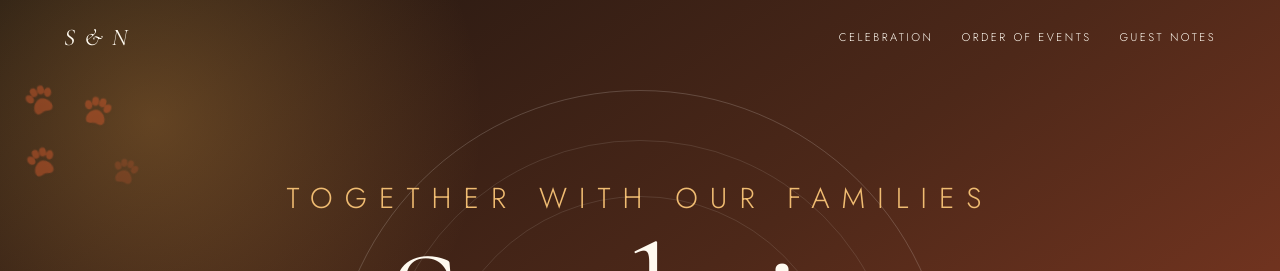
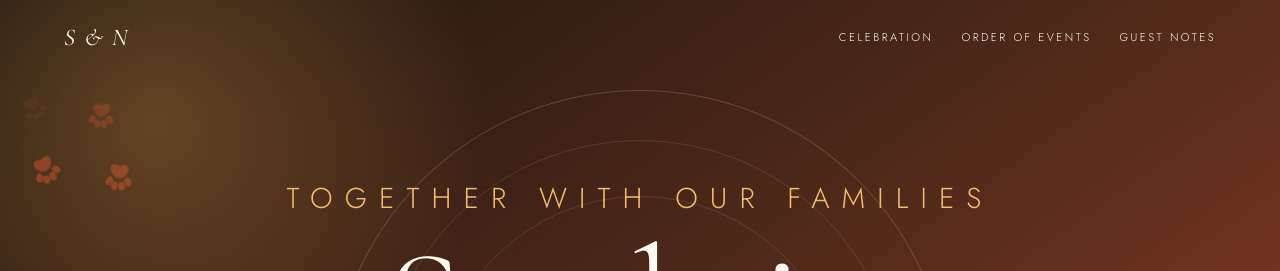
Before and after one commit to sreil-26/sreil26-TheInvite, a plain HTML site: page index.html in a window 1280 px wide. Shown: the top 271 px of the page. Drawn offline with nearby package versions, Linux system fonts and the light colour scheme.

Commit message:
Update index.html

```diff
--- a/index.html
+++ b/index.html
@@ -57,6 +57,7 @@
       pointer-events: none;
       will-change: transform;
       filter: drop-shadow(0 2px 3px rgba(32, 21, 13, .14));
+      transform-origin: center;
     }
     .paw-mark {
       position: absolute;
@@ -70,22 +71,22 @@
     .paw-one {
       top: 0;
       left: 5px;
-      transform: translate3d(var(--step-x, 0), var(--step-y, 0), 0) rotate(-18deg) scale(var(--step-scale, 1));
+      transform: rotate(164deg) scale(var(--step-scale, 1));
     }
     .paw-two {
       top: 22px;
       right: 5px;
-      transform: translate3d(var(--step-x, 0), var(--step-y, 0), 0) rotate(16deg) scale(var(--step-scale, 1));
+      transform: rotate(196deg) scale(var(--step-scale, 1));
     }
     .paw-three {
       top: 62px;
       left: 2px;
-      transform: translate3d(var(--step-x, 0), var(--step-y, 0), 0) rotate(-14deg) scale(var(--step-scale, 1));
+      transform: rotate(166deg) scale(var(--step-scale, 1));
     }
     .paw-four {
       top: 86px;
       right: 2px;
-      transform: translate3d(var(--step-x, 0), var(--step-y, 0), 0) rotate(18deg) scale(var(--step-scale, 1));
+      transform: rotate(198deg) scale(var(--step-scale, 1));
     }
 
     .nav {
@@ -661,18 +662,17 @@
       const curve = Math.sin(pageProgress * Math.PI);
       const x = startX + ((endX - startX) * pageProgress) + (curve * Math.min(48, innerWidth * .04));
       const y = startY + ((endY - startY) * pageProgress) + (Math.sin(pageProgress * Math.PI * 2) * 10);
-      pawProgress.style.transform = `translate3d(${x}px, ${y}px, 0) rotate(${(pageProgress * 8) - 4}deg)`;
+      const pathAngle = Math.atan2(endY - startY, endX - startX) * (180 / Math.PI);
+      pawProgress.style.transform = `translate3d(${x}px, ${y}px, 0) rotate(${pathAngle - 90}deg)`;
 
-      const stepPhase = pageProgress * Math.PI * 24;
+      const footfalls = pageProgress * 36;
       pawMarks.forEach((paw, index) => {
-        const phase = stepPhase - (index * Math.PI / 2);
-        const stride = reducedMotion.matches ? 0 : Math.sin(phase);
-        const lift = reducedMotion.matches ? 0 : Math.max(0, Math.sin(phase));
-        const side = index % 2 === 0 ? -1 : 1;
-        paw.style.opacity = String(reducedMotion.matches ? .62 : .42 + ((1 - lift) * .42));
-        paw.style.setProperty('--step-scale', reducedMotion.matches ? '1' : String(.92 + ((1 - lift) * .12)));
-        paw.style.setProperty('--step-x', `${(stride * 9) + (lift * side * 3)}px`);
-        paw.style.setProperty('--step-y', `${(stride * 7) - (lift * 16)}px`);
+        const phase = ((footfalls - index + 40) % 4) / 4;
+        const fadeIn = Math.min(1, phase / .14);
+        const fadeOut = phase < .56 ? 1 : Math.max(0, (1 - phase) / .44);
+        const printStrength = reducedMotion.matches ? .58 : fadeIn * fadeOut;
+        paw.style.opacity = String(.14 + (printStrength * .72));
+        paw.style.setProperty('--step-scale', reducedMotion.matches ? '1' : String(.88 + (printStrength * .12)));
       });
     };
     addEventListener('scroll', updateScroll, { passive: true });
```
